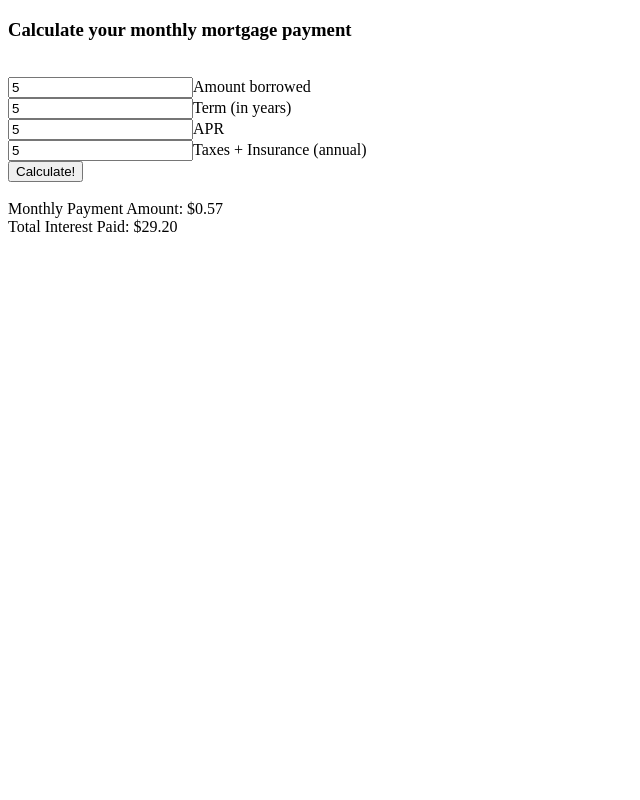
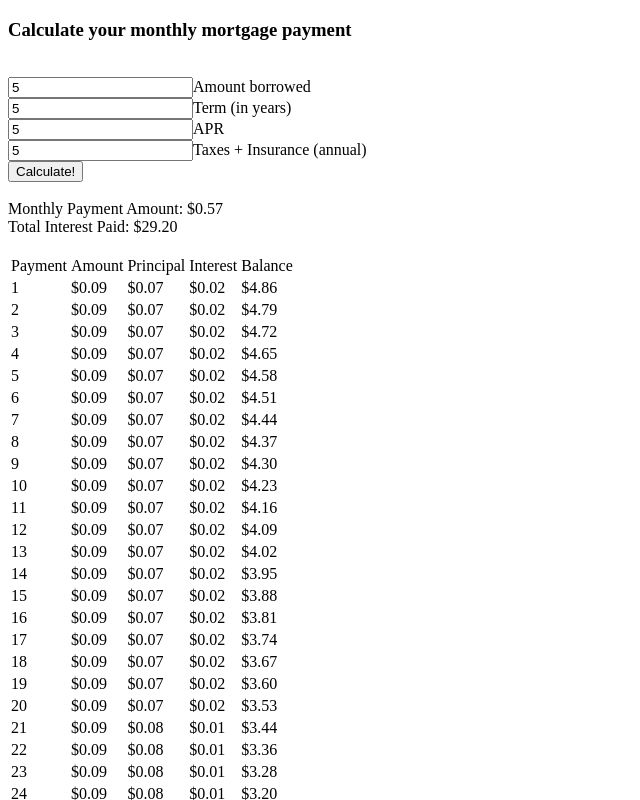
Before and after one commit to beatsforthemind/calculators, a plain HTML site: page mortgagecalc.html in a window 1280 px wide. Both pictures are taken after typing "5", "5", "5", "5" into the empty fields and a click on the button "Calculate!". Shown: the top 800 px of the page, without its empty margins (0-640 px from the left). Drawn offline with Linux system fonts and the light colour scheme.

Commit message:
Created amortization table

```diff
--- a/mortgagecalc.html
+++ b/mortgagecalc.html
@@ -14,6 +14,7 @@
 	<input type="number" id="escrow">Taxes + Insurance (annual)</input><br>
 	<input type="button" onClick="calculate()" value="Calculate!" /><br><br>
 	<div id="output"></div>
+	<div id="outTable"></div>
 
     <script>
 		function calculate() {
@@ -26,12 +27,28 @@
 			intPaid = Math.pow(1 + mpr, numberOfPayments);
 			monthlyPaymentAmount = numberWithCommas(((totalAmount * mpr * intPaid)/(intPaid - 1)).toFixed(2));
 			totalIntPaid = numberWithCommas(((monthlyPaymentAmount * numberOfPayments) - amountBorrowed).toFixed(2));
-			outputStr = "Monthly Payment Amount: $" + monthlyPaymentAmount + "<br>Total Interest Paid: $" + totalIntPaid;
+			outputStr = "Monthly Payment Amount: $" + monthlyPaymentAmount + "<br>Total Interest Paid: $" + totalIntPaid + "<br><br>";
 			document.getElementById("output").innerHTML = outputStr;
 
-			//for (i = 1; i < numberOfPayments; i++) {
+			paymentAmountNoEscrow = numberWithCommas(((amountBorrowed * mpr * intPaid)/(intPaid - 1)).toFixed(2));
 
-			//}
+			var x = [];
+			x[0] = ["Payment","Amount","Principal","Interest","Balance"];
+			var tableOutput = "<table><tr><td>" + x[0][0] + "</td><td>" + x[0][1] + "</td><td>" + x[0][2] +
+					"</td><td>" + x[0][3] + "</td><td>" + x[0][4] + "</td></tr>";
+			currBal = amountBorrowed;
+			for (i = 1; i < numberOfPayments; i++) {
+				accruedInt = numberWithCommas((currBal * mpr).toFixed(2));
+				prinReduction = numberWithCommas((paymentAmountNoEscrow - accruedInt).toFixed(2));
+				currBal = (currBal - prinReduction).toFixed(2);
+				strCurrBal = numberWithCommas((currBal - prinReduction).toFixed(2));
+				x[i] = [i, paymentAmountNoEscrow, prinReduction, accruedInt, strCurrBal];
+
+				tableOutput = tableOutput + "<tr><td>" + x[i][0] + "</td><td> $" + x[i][1] + "</td><td> $" + x[i][2] +
+					"</td><td> $" + x[i][3] + "</td><td> $" + x[i][4] + "</td></tr>";
+			}
+			tableOutput = tableOutput + "</table>";
+			document.getElementById("outTable").innerHTML = tableOutput;
 		}
 
 		function numberWithCommas(x) { //credit to Elias Zamaria on StackOverflow for this function
```
